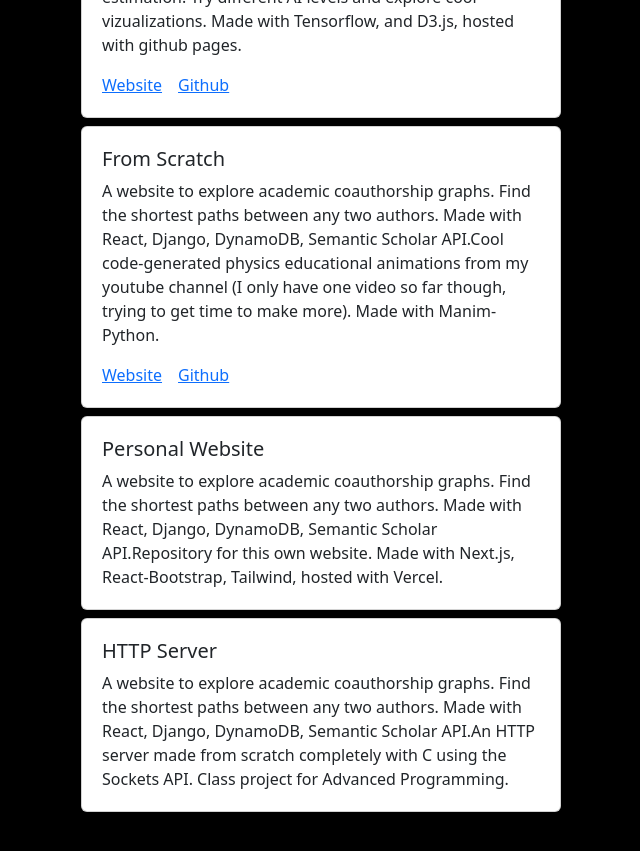
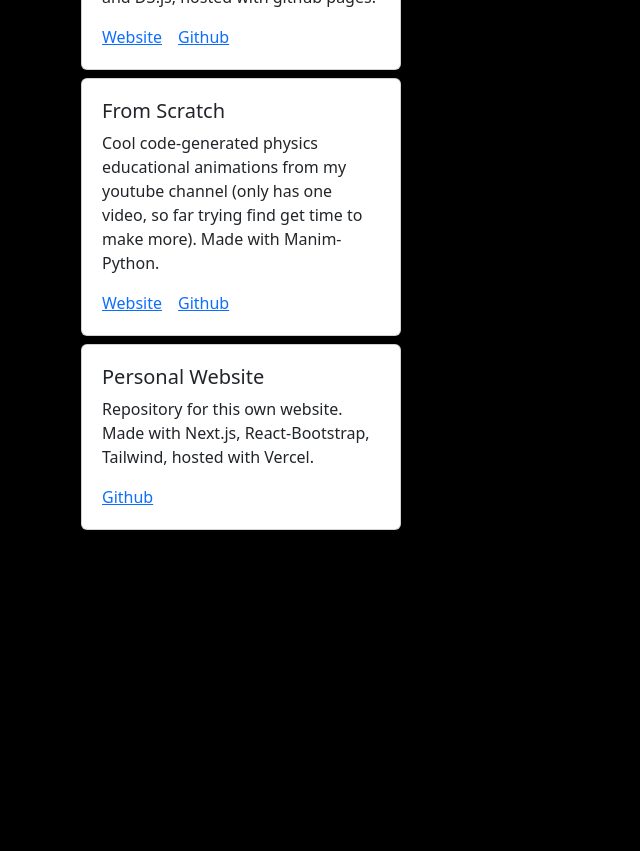
Before and after one commit to gabriel-trigo/gabriel-guerra-trigo, a Next.js app: page / in a window 1280 px wide. Shown: the part 1840-2691 px from the top of the page, without its empty margins (399-1039 px from the left). After the commit the page ends 2410 px from the top, so only its background shows below. Built offline with nearby package versions, Linux system fonts and the light colour scheme.

Commit message:
pushing to remote

```diff
--- a/app/ProjectCard.js
+++ b/app/ProjectCard.js
@@ -3,13 +3,10 @@ import Card from 'react-bootstrap/Card';
 
 function ProjectCard(props) {
   return (
-    <Card className="p-1">
+    <Card className="p-1 w-2/3">
       <Card.Body>
         <Card.Title>{props.projectName}</Card.Title>
         <Card.Text>
-          A website to explore academic coauthorship graphs.
-          Find the shortest paths between any two authors. Made
-          with React, Django, DynamoDB, Semantic Scholar API.
           {props.projectDescription}
         </Card.Text>
         {props.websiteLink !== "" && (
--- a/app/text.js
+++ b/app/text.js
@@ -48,7 +48,7 @@ export const projects_section = [
             coauthorship graphs. Find the shortest paths \
             between any two authors. Made with React, Flask, \
             and the Semantic Scholar API. (Not hosted yet, \
-            working on it!).",
+            working on it).",
         websiteLink: "",
         githubLink: "https://github.com/gabriel-trigo/erdos_distance"
     },
@@ -65,8 +65,8 @@ export const projects_section = [
     {
         projectTitle: "From Scratch",
         projectDescription: "Cool code-generated physics educational \
-        animations from my youtube channel (I only have one video so far \
-        though, trying to get time to make more). Made with Manim-Python.",
+        animations from my youtube channel (only has one video, so far trying \
+        find get time to make more). Made with Manim-Python.",
         websiteLink: "https://www.youtube.com/channel/UCE-9gcnLnBjS0qqLxFXkIOw",
         githubLink: "https://github.com/gabriel-trigo/from_scratch"
     },
@@ -76,13 +76,6 @@ export const projects_section = [
             Made with Next.js, React-Bootstrap, Tailwind, hosted with \
             Vercel.",
         websiteLink: "",
-        githubLink: ""
-    },
-    {
-        projectTitle: "HTTP Server",
-        projectDescription: "An HTTP server made from scratch completely \
-            with C using the Sockets API. Class project for Advanced Programming.",
-        websiteLink: "",
-        githubLink: ""
+        githubLink: "https://github.com/gabriel-trigo/next-personal-website"
     },
 ]
```
